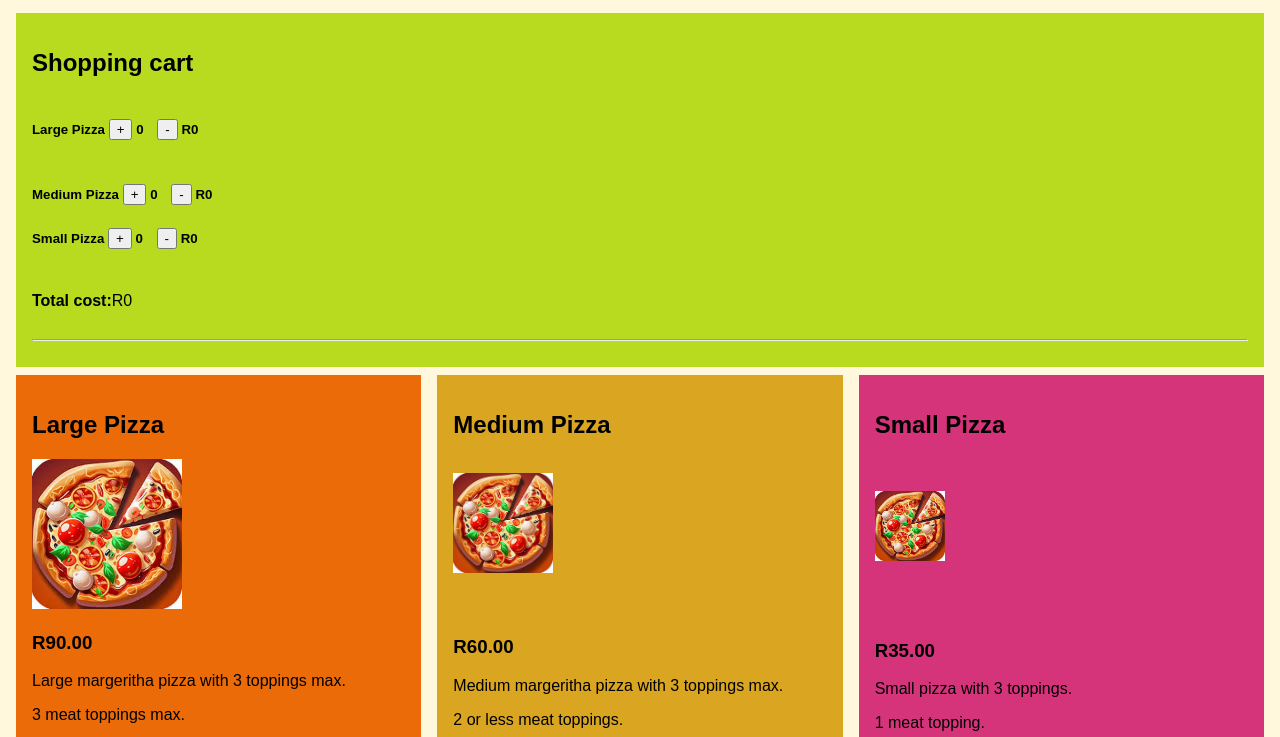
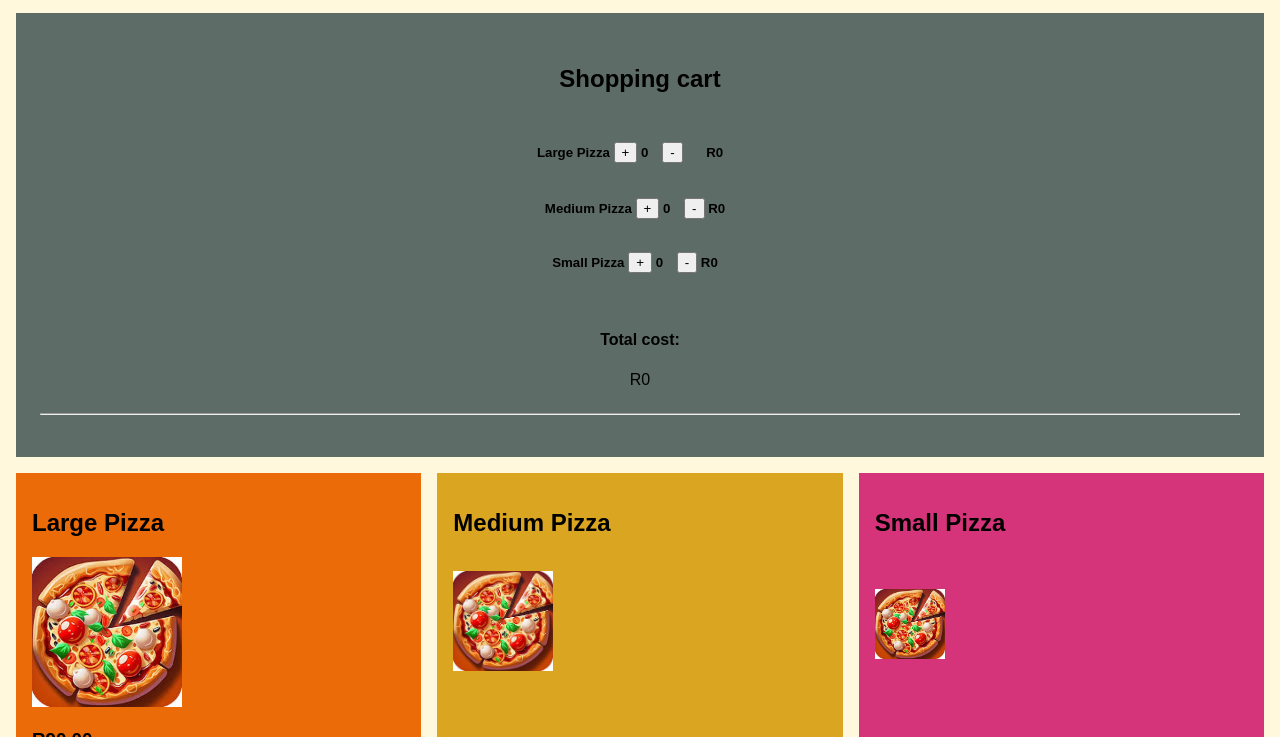
Before and after one commit to Thato-K/pizza-cart, a plain HTML site: page index.html in a window 1280 px wide. Shown: the part 62-799 px from the top of the page. Drawn offline with nearby package versions, Linux system fonts and the light colour scheme.

Commit message:
another commit

```diff
--- a/index.html
+++ b/index.html
@@ -8,6 +8,7 @@
     <link rel="stylesheet" href="styles.css">
     <script defer src="https://cdn.jsdelivr.net/npm/alpinejs@3.x.x/dist/cdn.min.js"></script>
     <script>src="index.js"</script>
+
 </head>
 
 <body x-data="{
@@ -79,14 +80,15 @@
 
     <section>
         <section class="cart">
-        <h2>Shopping cart</h2>
-        <div style="display: flex; align-items: center;" >
+        <div style="text-align: center; margin: 0.5em; border-radius: 0.2em; padding: 1em; flex: 1;">
+        <h2 style="text-align: center; margin: 0.5em; border-radius: 0.2em; padding: 1em; flex: 1;">Shopping cart</h2>
 
+        <div style="text-align: center; margin: 0.5em; border-radius: 0.2em; padding: 0.5 em; flex: 1;" >
         <h5>Large Pizza</h>
         <button @click="addLargePizza()">+</button>
         <span x-text="largeCount" style="margin-right: 10px;"></span>
         <button @click="subtractLargePizza()">-</button>
-        <span x-text="'R' + (largePrice * cart.large)" style="margin-right: 10px;">R90</span>
+        <span x-text="'R' + (largePrice * cart.large)" style="text-align: center; margin: 0.5em; border-radius: 0.2em; padding: 1em; flex: 1;">R90</span>
         </div>
 
         <div>
@@ -105,7 +107,7 @@
           <span x-text="'R' + (smallPrice * cart.small)" style="margin-right: 10px;">R35</span>
         </div>
 
-        <div style="display: flex; align-items: center;">
+        <div style="text-align: center; margin: 0.5em; border-radius: 0.2em; padding: 1em; flex: 1;">
             <h4>Total cost:</h4>
             <span x-text=" 'R' + (totalCost = (largePrice * cart.large) + (mediumPrice * cart.medium) + (smallPrice * cart.small))"></span>
         </div>
@@ -117,10 +119,10 @@
             </div>
         </template>
 
-        <div x-show="modal" @click.outside="modal = false" style="display: flex; align-items: center;">
+        <div class= 'message' x-show="modal" @click.outside="modal = false" style="display: flex; align-items: center;">
             <div x-text="message"></div>
-            <h5>Payment amount:</h5>
-            <input type="text" x-model="paymentAmount" class="theInputValue" style="margin: 0;">
+            <h5 style="color: black; margin-right: 10px;">Payment amount</h5>
+            <input type="text" x-model="paymentAmount" class="theInputValue">
             <button @click="if(paymentAmount >= totalCost){
                 message='Enjoy your pizzas!';
             }else{
@@ -128,6 +130,7 @@
             }
             ">Comfirm the amount</button>
         </div>
+
         <br>
         </section>
 
@@ -141,7 +144,6 @@
          <p> 3 or less other toppings.</p>
         <button @click="addLargePizza()">Add to cart</button>
     </div>
-
 
     <div class="medium_pizza">
         <h2>Medium Pizza</h2>
--- a/styles.css
+++ b/styles.css
@@ -10,8 +10,23 @@ h1 {
     border-radius: 0.2em;
 }
 
+
+
+h5 {
+    text-align: center;
+    margin: 0.5em;
+    border-radius: 0.2em;
+    padding: 1em;
+    flex: 1;
+}
+
 .image1 {
     width: 150px;
+}
+
+.message{
+    font-family: Georgia, 'Times New Roman', Times, serif;
+    color: rgb(12, 11, 11);
 }
 
 .image2 {
@@ -37,7 +52,7 @@ h1 {
     padding: 1em;
     margin: 0.5em;
     flex: 1;
-   width: 630px;
+    width: 630px;
 
 }
 
@@ -67,12 +82,13 @@ h1 {
 }
 
 .cart {
-    background-color: rgb(185, 219, 31);
+    background-color: rgb(94, 108, 103);
     border: 0px solid black;
-    padding: 1em;
+    padding: 0.em;
     margin: 0.5em;
     margin-bottom: 0em;
     padding-bottom: 0em;
+
 }
 @media(min-width: 960px) {
     body{
```
